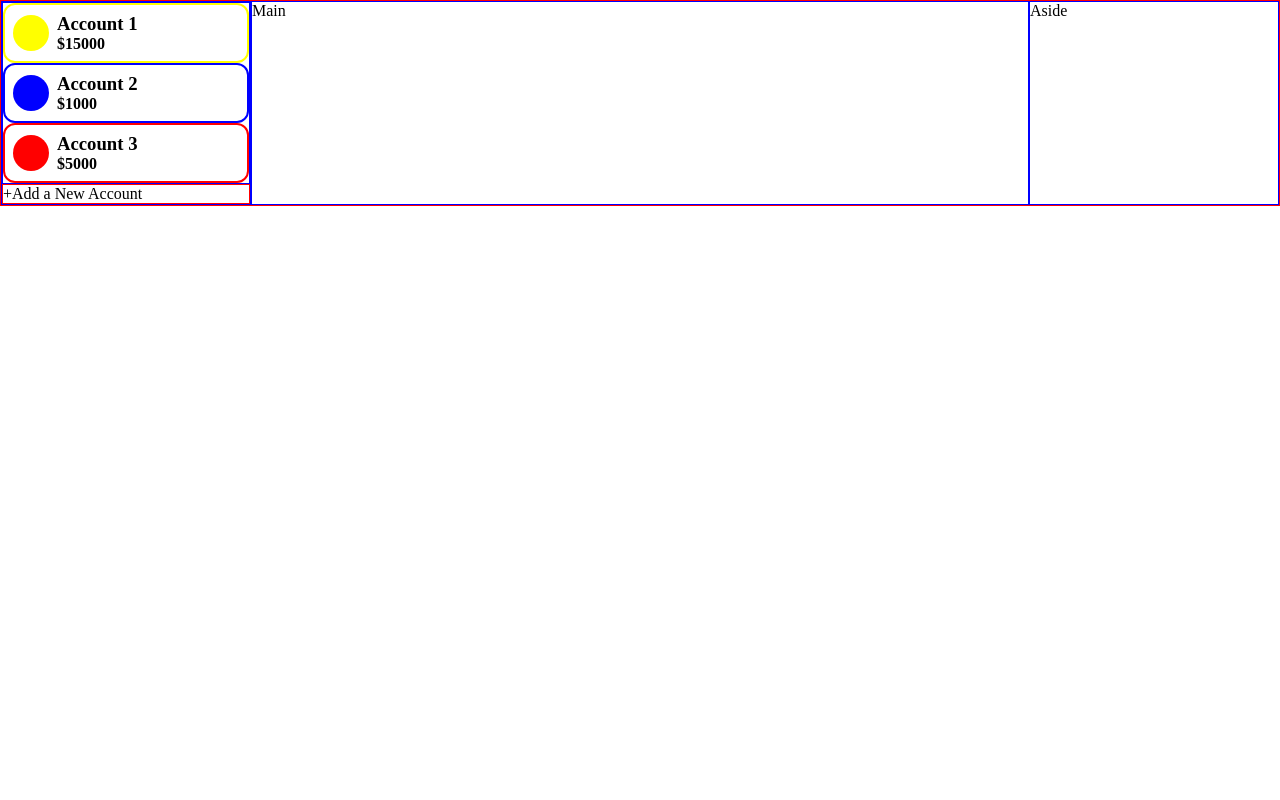
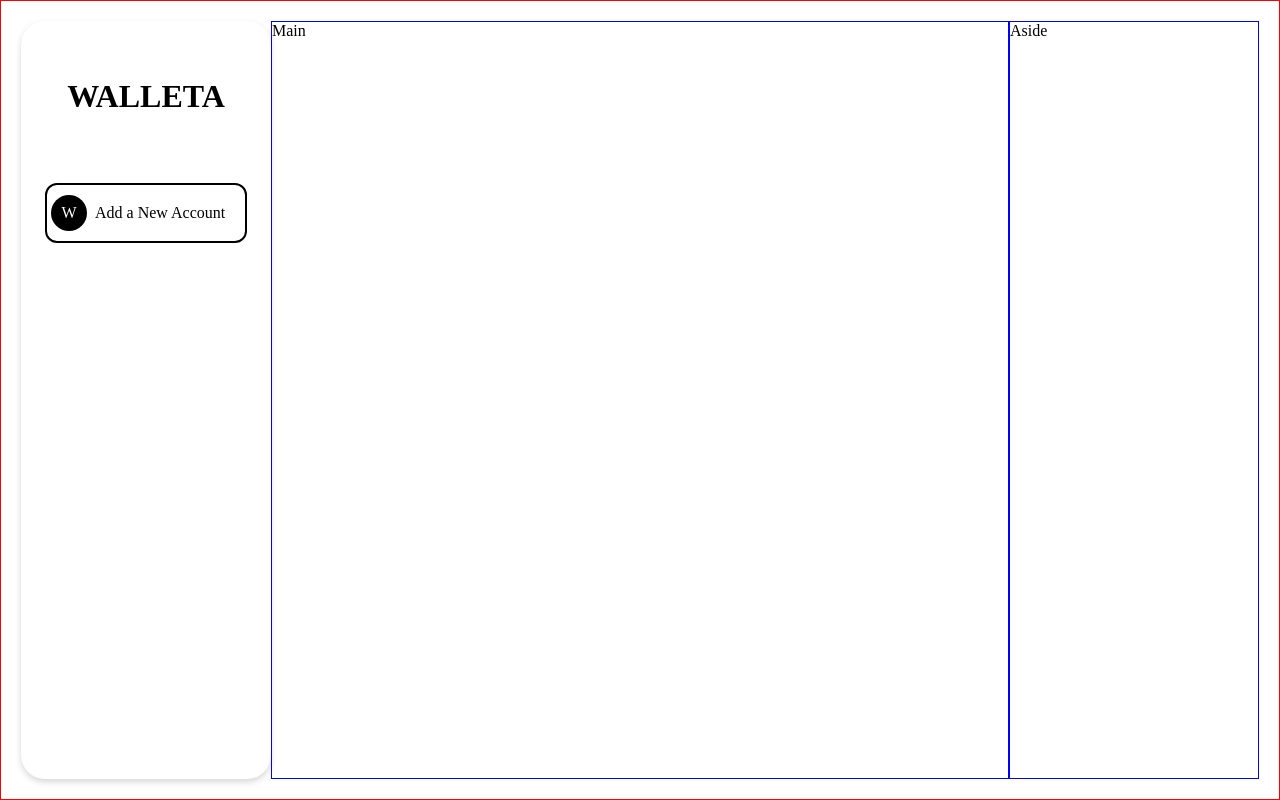
Before and after one commit to herve26/walleta, a React (Create React App) app: page / in a window 1280 px wide. Built offline with nearby package versions, Linux system fonts and the light colour scheme.

Commit message:
styled the account sidebar

```diff
--- a/src/Accounts/AccountsSideBar.js
+++ b/src/Accounts/AccountsSideBar.js
@@ -2,36 +2,49 @@ import React from "react";
 import styled from "styled-components";
 
 import Account from './Account';
+import NewAccount from './NewAccount';
 
 const Container = styled.aside`
-  border: 1px solid blue;
+  /* border: 1px solid blue; */
   width: 250px;
+  /* margin: 20px; */
+  padding: 24px;
+  border-radius: 24px;
+  box-shadow: 0px 3px 6px #00000029;
+  height: 100%;
 `;
 
 const ListContainer = styled.div`
-  border: 1px solid blue;
-`
-const NewAccount = styled.div`
-  border: 1px solid red;
-  display: flex;
+  /* border: 1px solid blue; */
 `
 
-const accounts = [{id:'1', title: 'Account 1', currency: '$', balance: 15000, color: 'yellow'},
-  {id:'2', title: 'Account 2', currency: '$', balance: 1000, color: 'blue'},
-  {id:'3', title: 'Account 3', currency: '$', balance: 5000, color: 'red'}
-]
+const LogoContainer = styled.h1`
+  /* border: 1px solid red; */
+  height: 102px;
+  display: flex;
+  align-items: center;
+  justify-content: center;
+  margin: 0;
+  margin-bottom: 36px;
+  text-transform: uppercase;
+`
 
-export default function AccountsSideBar() {
+// const accounts = [{id:'1', title: 'Account 1', currency: '$', balance: 15000, color: 'yellow'},
+//   {id:'2', title: 'Account 2', currency: '$', balance: 1000, color: 'blue'},
+//   {id:'3', title: 'Account 3', currency: '$', balance: 5000, color: 'red'}
+// ]
+
+export default function AccountsSideBar({accounts}) {
   const accountsList = accounts.map(account => <Account key={account.id} {...account}/>)
   return (
     <Container>
+      <LogoContainer>
+        Walleta
+      </LogoContainer>
       <ListContainer>
         {accountsList}
       </ListContainer>
-      <NewAccount>
-        <div>+</div>
-        Add a New Account
-      </NewAccount>
+      <NewAccount/>
     </Container>
   );
 }
--- a/src/Accounts/stylesComponent.jsx
+++ b/src/Accounts/stylesComponent.jsx
@@ -18,7 +18,7 @@ export const ButtonContainer = styled.div`
     align-items: center;
     border-radius: 12px;
     border: 2px solid ${props => props.colour};
-    padding: 8px;
+    padding: 4px;
     background-color: ${props => props.active ? props.colour : 'white'};
     height: 3.75rem;
 `
--- a/src/App.js
+++ b/src/App.js
@@ -14,13 +14,15 @@ import TransactionInput from "./Aside/TransactionsInput";
 const Container = styled.div`
   display: flex;
   border: 1px solid red;
+  height: 100vh;
+  padding: 20px;
 `;
 
 export default function App() {
   return (
     <Container>
       <GlobalStyle/>
-      <Accounts />
+      <Accounts accounts={[]}/>
       <MainView />
       <TransactionInput />
     </Container>
```
Also changed, not shown: 1 other file (tests, documents, lock files or other folders).
